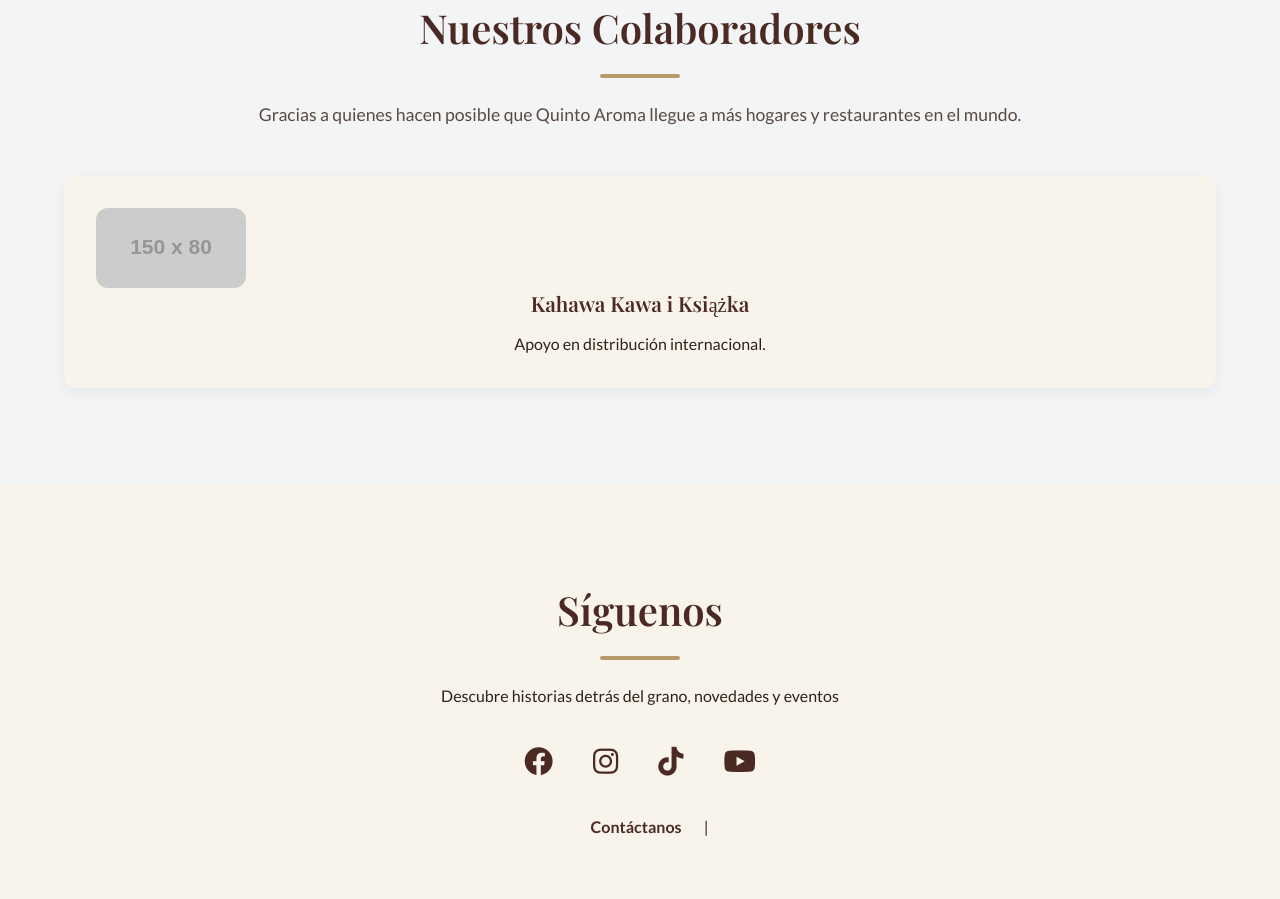
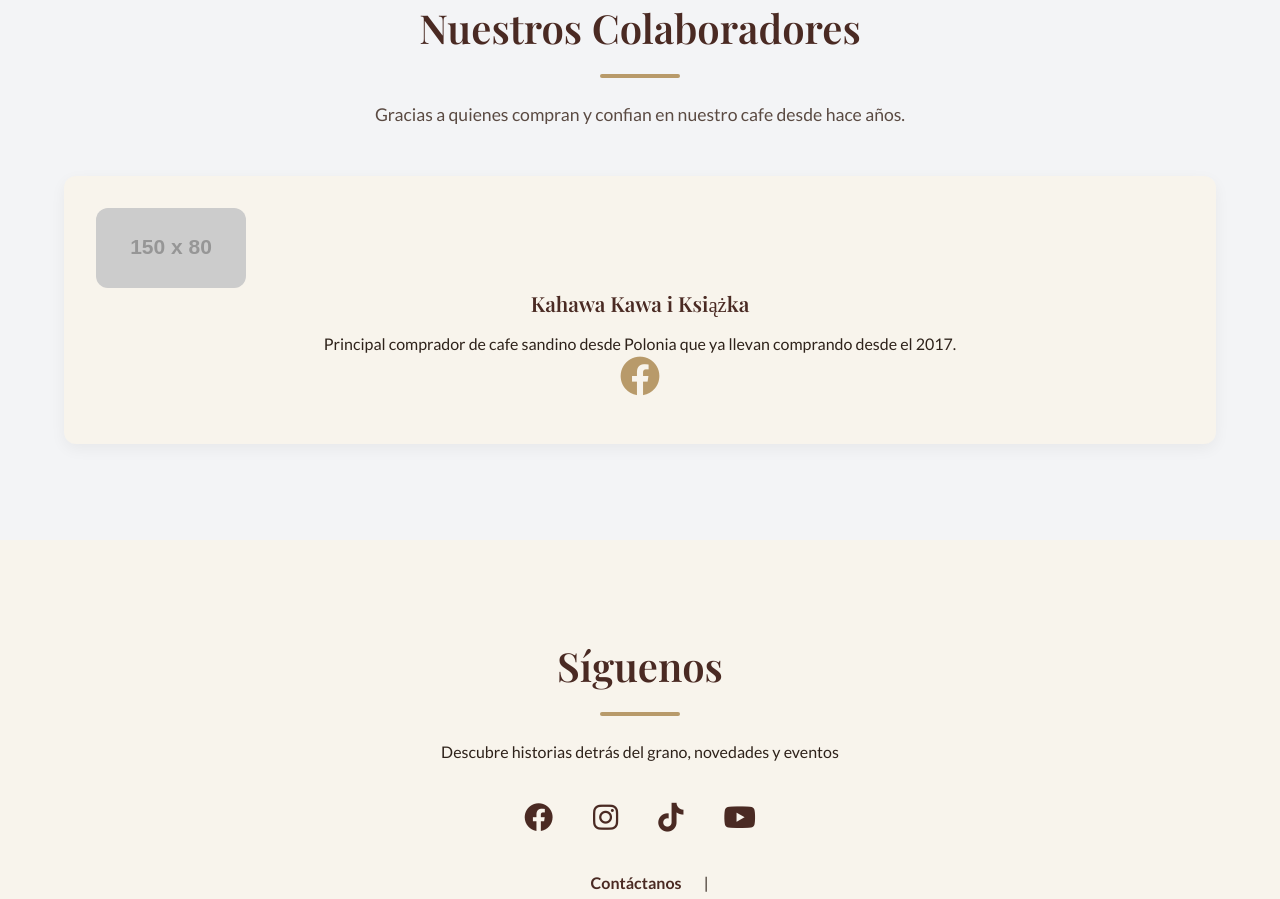
Before and after one commit to quintoaroma5-ai/quintoaroma2, a plain HTML site: page index.html in a window 1280 px wide. Shown: the part 2455-3354 px from the top of the page. Drawn offline with nearby package versions, Linux system fonts and the light colour scheme; placeholder pictures from the web are drawn by us.

Commit message:
index.html

```diff
--- a/index.html
+++ b/index.html
@@ -33,7 +33,7 @@
     body {
       font-family: 'Lato', sans-serif;
       color: var(--text);
-      background-color: var(--tertiary);
+      background-color: var(--black);
       line-height: 1.7;
       overflow-x: hidden;
     }
@@ -811,13 +811,14 @@
     <img src="aliados.png"/>
     <div class="container">
       <h2 class="section-title fade-in">Nuestros Colaboradores</h2>
-      <p class="cafe-intro fade-in">Gracias a quienes hacen posible que Quinto Aroma llegue a más hogares y restaurantes en el mundo.</p>
+      <p class="cafe-intro fade-in">Gracias a quienes compran y confian en nuestro cafe desde hace años.</p>
 
       <div class="process-grid">
         <div class="process-card fade-in">
           <img src="https://via.placeholder.com/150x80?text=Logo+1" alt="Colaborador 1">
           <h3>Kahawa Kawa i Książka</h3>
-          <p>Apoyo en distribución internacional.</p>
+          <p>Principal comprador de cafe sandino desde Polonia que ya llevan comprando desde el 2017.</p>
+          <a href="https://www.facebook.com/share/1FoygzBdq9/" target="_blank" aria-label="Facebook"><i class="fab fa-facebook"></i></a>
         </div>
       </div>
     </div>
```
